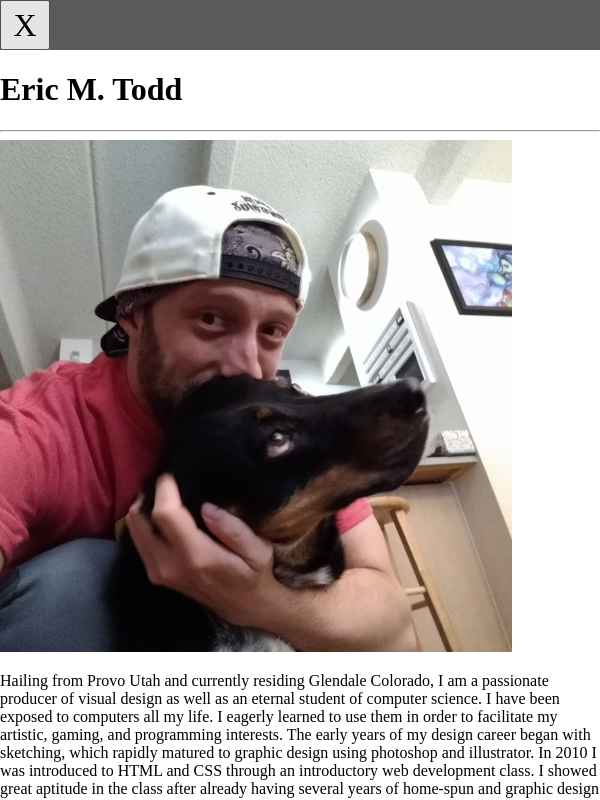
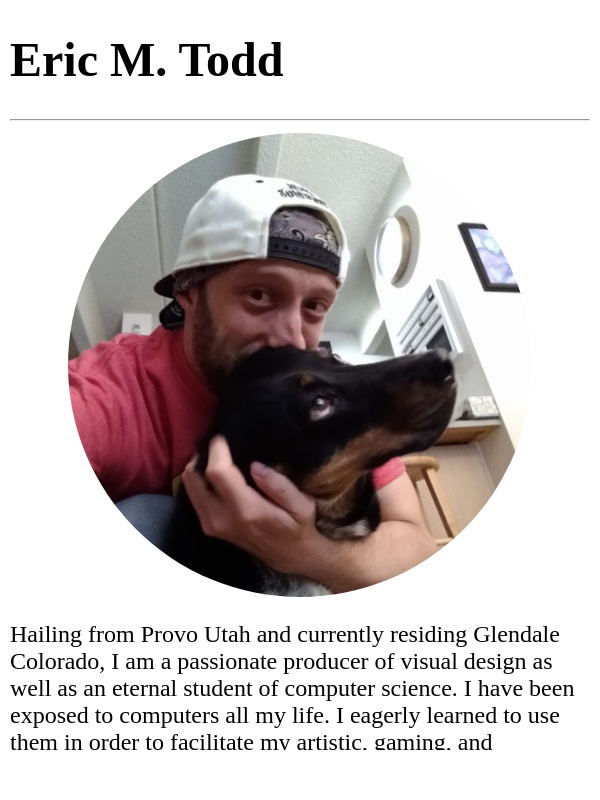
Before and after one commit to EricMTodd/resume-cv, a React (Create React App) app: page / in a window 600 px wide. Built offline with nearby package versions, Linux system fonts and the light colour scheme.

Commit message:
Navigation now works as intended.

```diff
--- a/src/App.css
+++ b/src/App.css
@@ -1,3 +1,5 @@
+/* Desktop styles */
+@media (min-width: 600px) {
   * {
     font-family: 'fira sans';
   }
@@ -11,10 +13,41 @@ main {
     overflow-y: scroll;
   }
 
+  #nav-button-track {
+    display: none;
+  }
+}
+
+/* Mobile styles */
 @media (max-width: 600px) {
-  /* Nav styles */
+  * {
+    font-family: 'fira sans';
+    overflow-x: hidden;
+  }
+
+  body {
+    height: 100vh;
+    margin: 0 auto;
+  }
+
+  main {
+    height: calc(100vh - 50px);
+    overflow-y: scroll;
+  }
+
+  ::-webkit-scrollbar {
+    display: none;
+  }
+
+
+  /* Id styles */
+  #about {
+    font-size: 24px;
+  }
+
   #nav-button-track {
     height: 50px;
+    width: 100%;
     background-color: rgba(50, 50, 50, 0.8);
   }
 
@@ -41,6 +74,22 @@ main {
     text-decoration: none;
   }
 
+  #portrait {
+    border-radius: 50%;
+    height: 80%;
+    width: 80%;
+    display: block;
+    margin-left: auto;
+    margin-right: auto;
+  }
+
+
+  /* Class styles */
+  .container {
+   padding-left: 10px;
+   padding-right: 10px;
+  }
+
   .display-links {
     transform: translate(0);
     transition: 0.6s;
@@ -50,4 +99,8 @@ main {
     transform: translate(-100%);
     transition: 0.6s;
   }
+
+  .restrict-scroll {
+    overflow: hidden;
   }
+}
--- a/src/components/NavBar.js
+++ b/src/components/NavBar.js
@@ -1,12 +1,14 @@
 const NavBar = () => {
 
-  const toggleNav = (event) => {
+  const toggleNav = () => {
     const navLinks = document.querySelector("#nav-links");
-    console.log(navLinks);
+    const { body } = document;
     if (navLinks.className === "hidden-links") {
+      body.classList.add('restrict-scroll');
       navLinks.classList.remove("hidden-links");
       navLinks.classList.add("display-links");
     } else {
+      body.classList.remove('restrict-scroll');
       navLinks.classList.remove("display-links");
       navLinks.classList.add("hidden-links");
     }
@@ -18,12 +20,12 @@ const NavBar = () => {
         <button onClick={toggleNav} id="nav-button" className="hidden-button">X</button>
       </div>
       <div id="nav-links" className="hidden-links">
-        <a href="#about">About</a>
-        <a href="#skills">Skills</a>
-        <a href="#projects">Projects</a>
-        <a href="#education">Education</a>
-        <a href="#employment">Employment</a>
-        <a href="#contact">Contact</a>
+        <a href="#about" onClick={toggleNav}>About</a>
+        <a href="#skills" onClick={toggleNav}>Skills</a>
+        <a href="#projects" onClick={toggleNav}>Projects</a>
+        <a href="#education" onClick={toggleNav}>Education</a>
+        <a href="#employment" onClick={toggleNav}>Employment</a>
+        <a href="#contact" onClick={toggleNav}>Contact</a>
       </div>
     </nav>
   )
--- a/src/components/pages/About.js
+++ b/src/components/pages/About.js
@@ -3,7 +3,7 @@ const About = () => {
     <div className="container alpha" id="about">
       <h1>Eric M. Todd</h1>
       <hr />
-      <a href="https://github.com/EricMTodd" target="_blank" rel="noreferrer"><img src="/eric.png" alt="Eric" /></a>
+      <a href="https://github.com/EricMTodd" target="_blank" rel="noreferrer"><img id="portrait" src="/eric.png" alt="Eric" /></a>
       <p>Hailing from Provo Utah and currently residing Glendale Colorado, I am a passionate producer of visual design as well as an eternal student of computer science. I have been exposed to computers all my life. I eagerly learned to use them in order to facilitate my artistic, gaming, and programming interests. The early years of my design career began with sketching, which rapidly matured to graphic design using photoshop and illustrator. In 2010 I was introduced to HTML and CSS through an introductory web development class. I showed great aptitude in the class after already having several years of home-spun and graphic design experience. In 2012 I was introduced to Python through a basic robitcs and programming class. Little did I know that these two classes would become the foundation for my greatest passion in life.</p>
 
       <p>After graduating high school, I spent some time at <a href="https://www.uvu.edu/" target="_blank" rel="noreferrer">Utah Valley University</a> without much drive or direction. Instead I focued on working and exploring my identity and desires. After working logistics and press operation for several screen-printing shops and warehouses, I found a great longing to pursue the intersection of passion for design and love for interactive computer media. After some research, I decided to take a 3 month long JavaScript Coding Bootcamp at <a href="https://generalassemb.ly/" target="_blank" rel="noreferrer">General Assembly</a>. That's where I truly fell in love with coding. It opened my mind to whole new worlds of possiblity I never could have imagined before. The class did not leave me feeling as prepared as I had expected and my journey since then has been rocky.</p>
```
Lines whose indentation alone changed are shown as unchanged.
